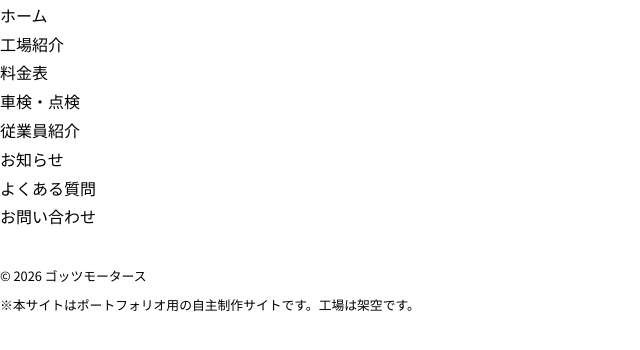
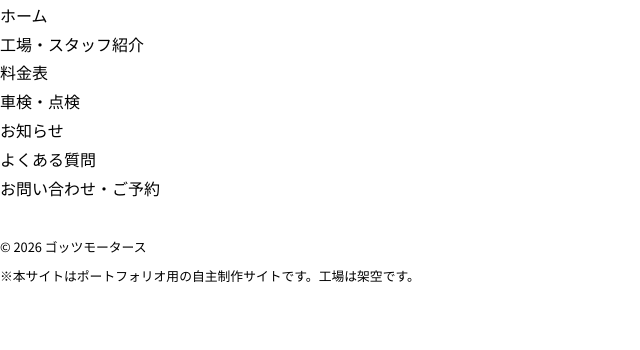
Before and after one commit to Murata397/garage, a plain HTML site: page index.html in a window 1280 px wide. Shown: the part 28-378 px from the top of the page, without its empty margins (0-640 px from the left). Drawn offline with Linux system fonts and the light colour scheme.

Commit message:
修正忘れ

```diff
--- a/index.html
+++ b/index.html
@@ -25,13 +25,12 @@
         <nav class="gnav" id="global-nav" aria-label="メインメニュー">
           <ul class="gnav-list">
             <li><a class="gnav-link" href="/">ホーム</a></li>
-            <li><a class="gnav-link" href="/">工場紹介</a></li>
+            <li><a class="gnav-link" href="/">工場・スタッフ紹介</a></li>
             <li><a class="gnav-link" href="/">料金表</a></li>
             <li><a class="gnav-link" href="/">車検・点検</a></li>
-            <li><a class="gnav-link" href="/">従業員紹介</a></li>
             <li><a class="gnav-link" href="/">お知らせ</a></li>
             <li><a class="gnav-link" href="/">よくある質問</a></li>
-            <li><a class="gnav-link" href="/">お問い合わせ</a></li>
+            <li><a class="gnav-link" href="/">お問い合わせ・ご予約</a></li>
           </ul>
         </nav>
 
```
